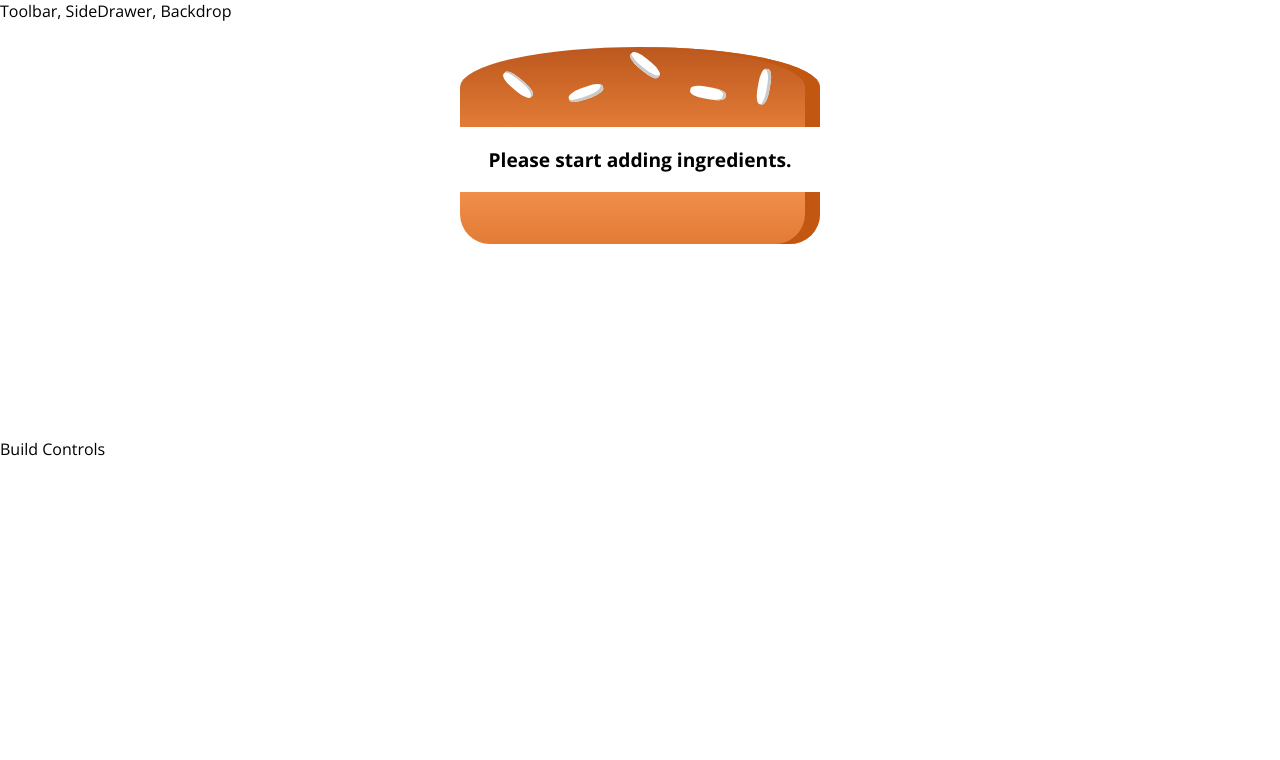
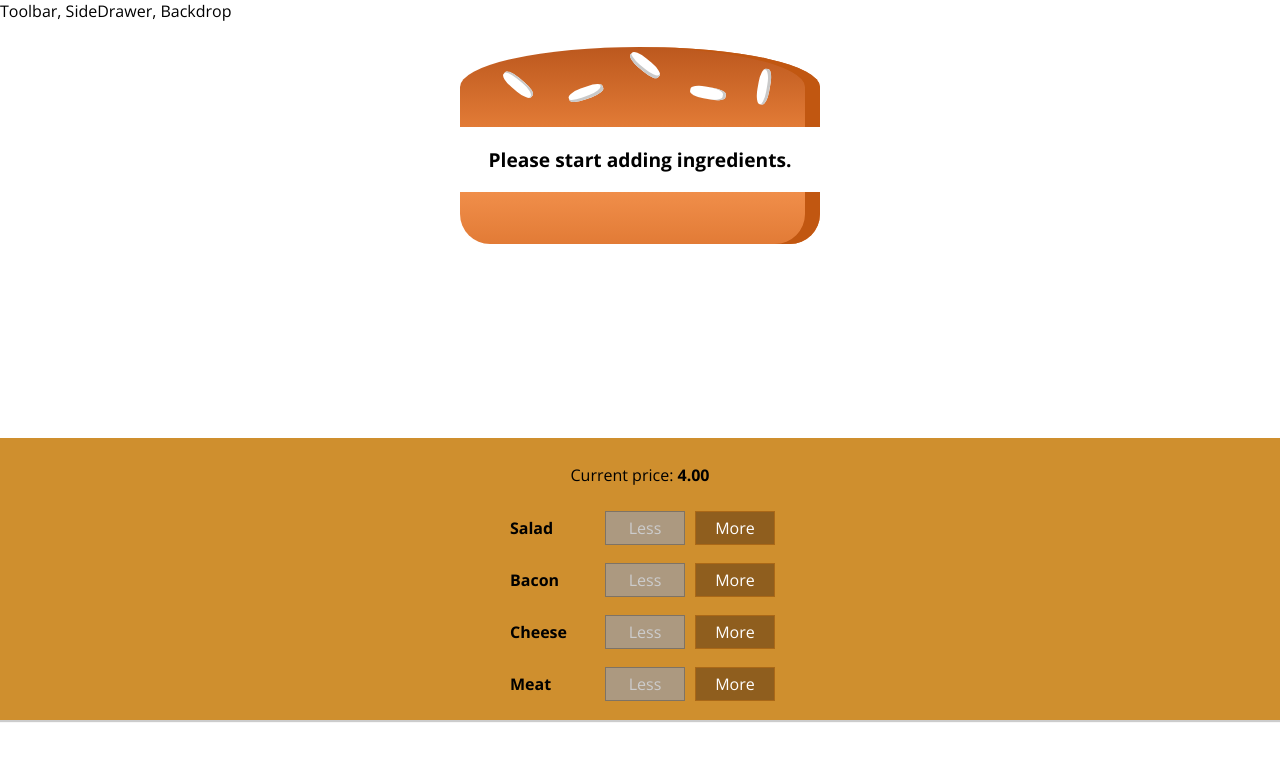
Before and after one commit to EllenMHuffman/react16_complete_guide, a React app in the folder burger_builder/: page / in a window 1280 px wide. Shown: the top 760 px of the page. Built offline with nearby package versions, Linux system fonts and the light colour scheme.

Commit message:
create add and remove buttons for ingredients

```diff
--- a/burger_builder/src/components/Burger/BuildControls/BuildControl/BuildControl.js
+++ b/burger_builder/src/components/Burger/BuildControls/BuildControl/BuildControl.js
@@ -5,8 +5,8 @@ import classes from './BuildControl.css';
 const buildControl = (props) => (
     <div className={classes.BuildControl}>
         <div className={classes.Label}>{props.label}</div>
-        <button className={classes.Less}>Less</button>
-        <button className={classes.More}>More</button>
+        <button className={classes.Less} onClick={props.removeIngredient} disabled={props.disable}>Less</button>
+        <button className={classes.More} onClick={props.addIngredient}>More</button>
     </div>
 );
 
--- a/burger_builder/src/components/Burger/BuildControls/BuildControls.js
+++ b/burger_builder/src/components/Burger/BuildControls/BuildControls.js
@@ -1,8 +1,27 @@
 import React from 'react';
 
+import classes from './BuildControls.css';
+import BuildControl from './BuildControl/BuildControl';
+
+const controls = [
+    {label: 'Salad', type: 'salad'},
+    {label: 'Bacon', type: 'bacon'},
+    {label: 'Cheese', type: 'cheese'},
+    {label: 'Meat', type: 'meat'},
+];
+
 const buildControls = (props) => (
-    <div>
-
+    <div className={classes.BuildControls}>
+        <p>Current price: <strong>{props.price.toFixed(2)}</strong></p>
+        {controls.map(ctrl => (
+            <BuildControl
+                key={ctrl.label}
+                label={ctrl.label}
+                addIngredient={() => props.addIngredient(ctrl.type)}
+                removeIngredient={() => props.removeIngredient(ctrl.type)}
+                disable={props.disableButtons[ctrl.type]}
+            />
+        ))}
     </div>
 );
 
--- a/burger_builder/src/containers/BurgerBuilder/BurgerBuilder.js
+++ b/burger_builder/src/containers/BurgerBuilder/BurgerBuilder.js
@@ -1,6 +1,14 @@
 import React, {Component} from 'react';
 import Aux from '../../hoc/Aux';
 import Burger from '../../components/Burger/Burger';
+import BuildControls from '../../components/Burger/BuildControls/BuildControls'
+
+const INGREDIENT_PRICES = {
+    salad: 0.5,
+    cheese: 0.4,
+    meat: 1.3,
+    bacon: 0.7,
+};
 
 class BurgerBuilder extends Component {
     state = {
@@ -9,14 +17,52 @@ class BurgerBuilder extends Component {
             bacon: 0,
             cheese: 0,
             meat: 0,
+        },
+        totalPrice: 4,
+    };
+
+    addIngredientHandler = (type) => {
+        const updatedCount = this.state.ingredients[type] + 1;
+        const updatedIngredients = {
+            ...this.state.ingredients
+        };
+        updatedIngredients[type] = updatedCount;
+        const newPrice = this.state.totalPrice + INGREDIENT_PRICES[type];
+
+        this.setState({totalPrice: newPrice, ingredients: updatedIngredients});
+    };
+
+    removeIngredientHandler = (type) => {
+        let currentCount = this.state.ingredients[type];
+
+        if (currentCount > 0) {
+            const updatedCount = currentCount - 1;
+            const updatedIngredients = {
+                ...this.state.ingredients
+            };
+            updatedIngredients[type] = updatedCount;
+            const newPrice = this.state.totalPrice - INGREDIENT_PRICES[type];
+
+            this.setState({totalPrice: newPrice, ingredients: updatedIngredients});
         }
     };
 
     render () {
+        let disableButtons = {
+            ...this.state.ingredients
+        };
+        for (let key in disableButtons) {
+            disableButtons[key] = disableButtons[key] <= 0;
+        }
         return (
             <Aux>
                 <Burger ingredients={this.state.ingredients}/>
-                <div>Build Controls</div>
+                <BuildControls
+                    price={this.state.totalPrice}
+                    addIngredient={this.addIngredientHandler}
+                    removeIngredient={this.removeIngredientHandler}
+                    disableButtons={disableButtons}
+                />
             </Aux>
         );
     }
```
